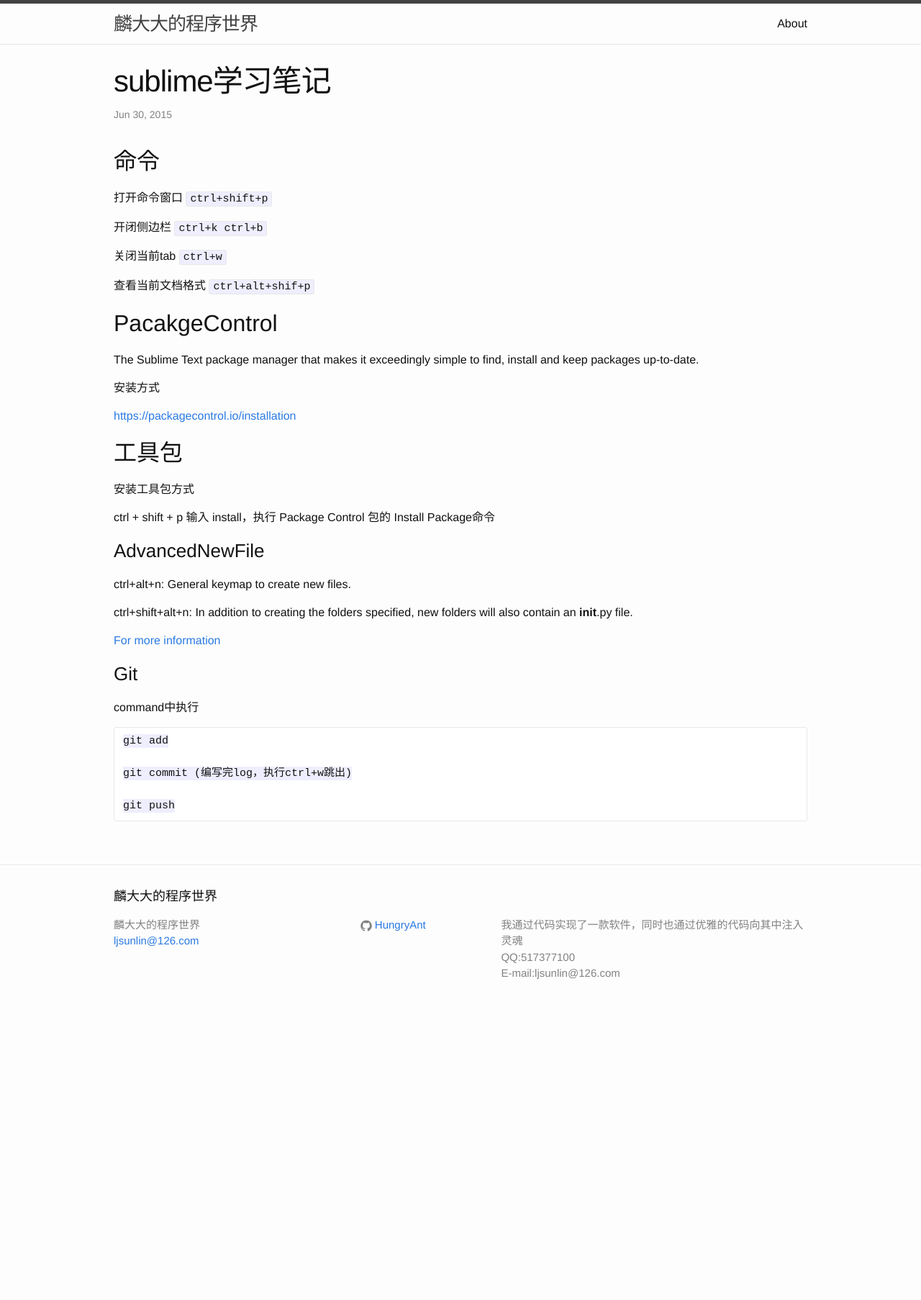
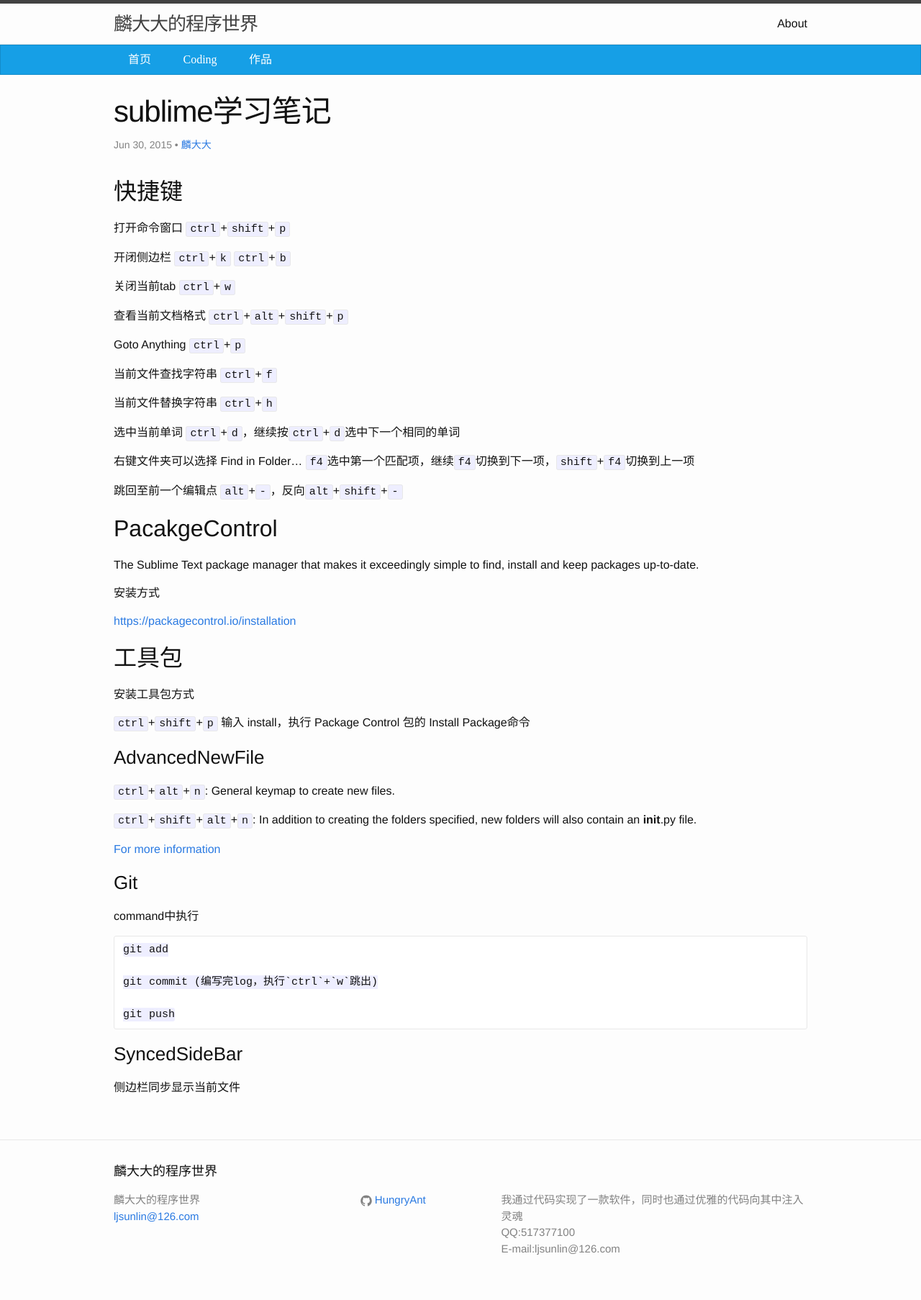
Before and after one commit to HungryAnt/hungryant.github.io, a Jekyll site: the page built from _posts/2015-06-30-sublime-study-notes.markdown, in a window 1280 px wide. Shown: the whole page at 72% size. Built offline with Jekyll 4.4.1, drawn with Linux system fonts in a browser that asks for light colours; comment, search, counter and statistics services are not loaded; before the commit the page ends 1424 px from its top, so only the background shows below that.

Commit message:
1.add/update posts 2.mark author 3.update nav-bar and css

```diff
--- a/_config.yml
+++ b/_config.yml
@@ -8,10 +8,13 @@
 baseurl: "" # the subpath of your site, e.g. /blog/
 url: "http://hungryant.github.io" # the base hostname & protocol for your site
 twitter_username:
-github_username:  HungryAnt
+github_username: HungryAnt
 
 # Build settings
 markdown: kramdown
 
 # use UTC timezone by Ant
 timezone: UTC
+
+# 默认文章作者
+author: 麟大大
--- /dev/null
+++ b/_includes/nav.html
@@ -0,0 +1,9 @@
+<nav data-am-sticky class="site-custom-nav">
+  <div class="wrapper">
+    <ul id="nav">
+      <li><a href="/">首页</a></li>
+      <li><a href="/">Coding</a></li>
+      <li><a href="/">作品</a></li>
+    </ul>
+  </div>
+</nav>
--- a/_layouts/default.html
+++ b/_layouts/default.html
@@ -6,6 +6,7 @@
   <body>
 
     {% include header.html %}
+    {% include nav.html %}
 
     <div class="page-content">
       <div class="wrapper">
--- a/_layouts/post.html
+++ b/_layouts/post.html
@@ -5,7 +5,13 @@
 
   <header class="post-header">
     <h1 class="post-title">{{ page.title }}</h1>
-    <p class="post-meta">{{ page.date | date: "%b %-d, %Y" }}{% if page.author %} • {{ page.author }}{% endif %}{% if page.meta %} • {{ page.meta }}{% endif %}</p>
+    <p class="post-meta">{{ page.date | date: "%b %-d, %Y" }}
+    {% if page.author %} • {{ page.author }}
+    {% else %}
+      {% if site.author %} •
+        <a href="mailto:{{ site.email }}">{{ site.author }}</a>
+      {% endif %}
+    {% endif %}{% if page.meta %} • {{ page.meta }}{% endif %}</p>
   </header>
 
   <article class="post-content">
--- a/_posts/2014-04-20-cs-wpf-share.markdown
+++ b/_posts/2014-04-20-cs-wpf-share.markdown
@@ -2,7 +2,8 @@
 layout: post
 title:  "WPF技术分享"
 date:   2014-04-20 00:00:00
-categories:
+categories: wpf
+author: 麟大大
 ---
 
 ## WPF概述
--- a/_posts/2015-06-30-sublime-study-notes.markdown
+++ b/_posts/2015-06-30-sublime-study-notes.markdown
@@ -5,15 +5,27 @@
 categories: sublime
 ---
 
-## 命令
+## 快捷键
 
-打开命令窗口 `ctrl+shift+p`
+打开命令窗口 `ctrl`+`shift`+`p`
 
-开闭侧边栏 `ctrl+k ctrl+b`
+开闭侧边栏 `ctrl`+`k` `ctrl`+`b`
 
-关闭当前tab `ctrl+w`
+关闭当前tab `ctrl`+`w`
 
-查看当前文档格式 `ctrl+alt+shif+p`
+查看当前文档格式 `ctrl`+`alt`+`shift`+`p`
+
+Goto Anything `ctrl`+`p`
+
+当前文件查找字符串 `ctrl`+`f`
+
+当前文件替换字符串 `ctrl`+`h`
+
+选中当前单词 `ctrl`+`d`，继续按`ctrl`+`d`选中下一个相同的单词
+
+右键文件夹可以选择 Find in Folder... `f4`选中第一个匹配项，继续`f4`切换到下一项，`shift`+`f4`切换到上一项
+
+跳回至前一个编辑点 `alt`+`-`，反向`alt`+`shift`+`-`
 
 ## PacakgeControl
 
@@ -27,13 +39,13 @@
 
 安装工具包方式
 
-ctrl + shift + p 输入 install，执行 Package Control 包的 Install Package命令
+`ctrl`+`shift`+`p` 输入 install，执行 Package Control 包的 Install Package命令
 
 ### AdvancedNewFile
 
-ctrl+alt+n: General keymap to create new files.
+`ctrl`+`alt`+`n`: General keymap to create new files.
 
-ctrl+shift+alt+n: In addition to creating the folders specified, new folders will also contain an __init__.py file.
+`ctrl`+`shift`+`alt`+`n`: In addition to creating the folders specified, new folders will also contain an __init__.py file.
 
 [For more information](https://github.com/skuroda/Sublime-AdvancedNewFile)
 
@@ -43,6 +55,10 @@
 
 	git add
 
-	git commit (编写完log，执行ctrl+w跳出)
+	git commit (编写完log，执行`ctrl`+`w`跳出)
 
 	git push
+
+### SyncedSideBar
+
+侧边栏同步显示当前文件
--- a/_sass/_custom.scss
+++ b/_sass/_custom.scss
@@ -11,3 +11,37 @@
   float:            right;
   width:            280px;
 }
+
+.site-custom-nav {
+  background-color: #169fe6;
+  border: 1px solid #138cca;
+}
+
+.site-custom-nav .a {
+ color: #fff;
+ text-shadow: 1px 1px 1px #1285c1;
+}
+
+ul#nav {
+  width:100%;
+  margin:0 auto;
+
+  li {
+    display:inline;
+
+    a {
+      display:inline-block;
+      padding:0 20px;
+      height:40px;
+      line-height:40px;
+      color:#FFF;
+      font-family:"\5FAE\8F6F\96C5\9ED1";
+      font-size:16px;
+      text-decoration: none;
+    }
+
+    a:hover {
+      background:#0059AA
+    }
+  }
+}
```
Also changed, not shown: _posts/2015-07-01-ruby-on-rails-study-notes.markdown (added, +37 -0 lines).
